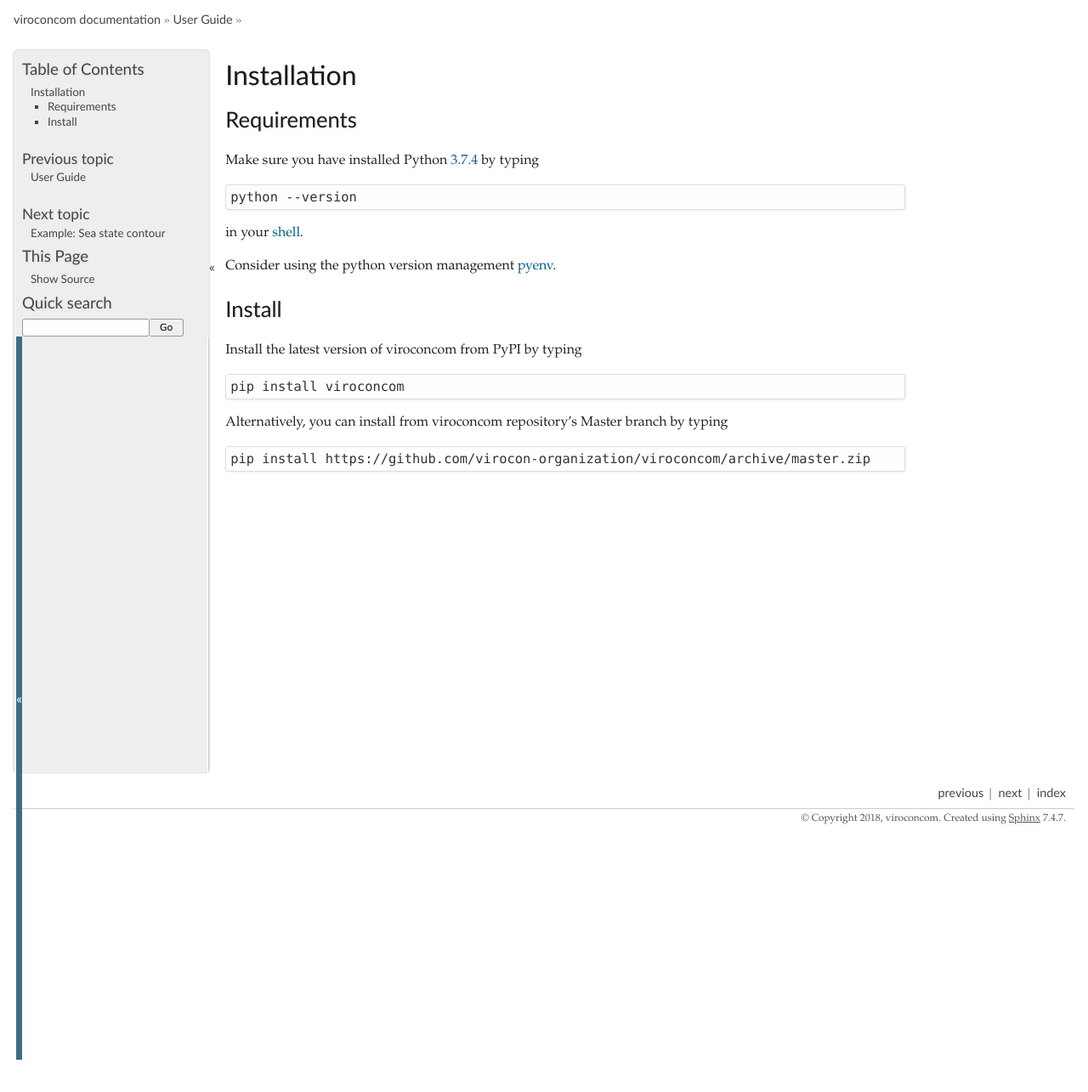
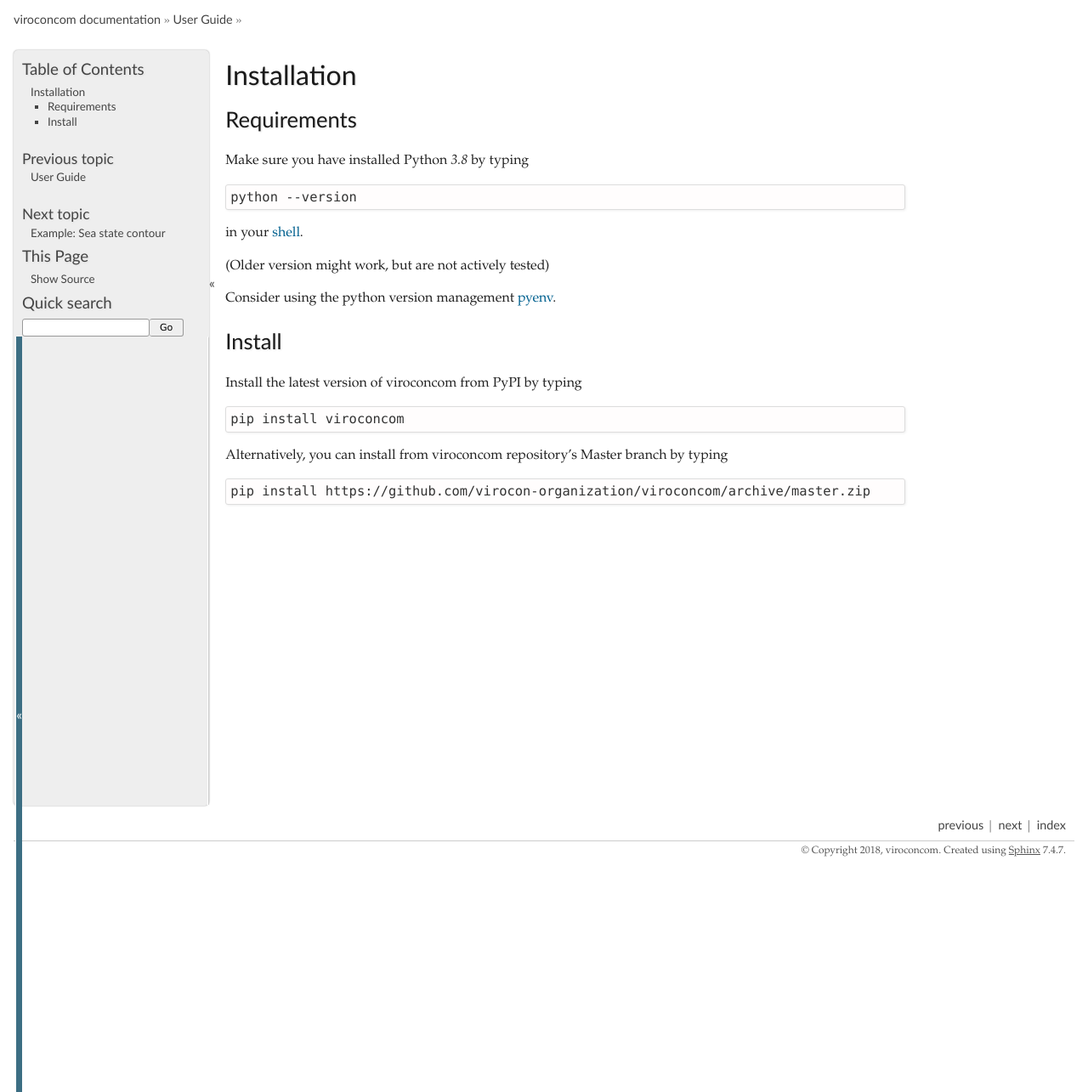
Before and after one commit to virocon-organization/virocon, a Sphinx documentation site: the page built from docs/install.rst, in a window 1280 px wide. Shown: the whole page at 85% size. Built offline with Sphinx 7.4.7, drawn with Linux system fonts in a browser that asks for light colours; the version number could not be read and is left out; before the commit the page ends 1247 px from its top, so only the background shows below that.

Commit message:
update python version in readme and docs to 3.8

```diff
--- a/README.rst
+++ b/README.rst
@@ -37,13 +37,15 @@
 ---------------------
 Requirements
 ~~~~~~~~~~~~
-Make sure you have installed Python `3.7.4`_ by typing
+Make sure you have installed Python `3.8` by typing
 
 .. code:: console
 
    python --version
 
 in your `shell`_.
+
+(Older version might work, but are not actively tested)
 
 Consider using the python version management `pyenv`_.
 
@@ -128,7 +130,6 @@
 read the file `LICENSE`_.
 
 .. _viroconweb: https://github.com/virocon-organization/viroconweb
-.. _3.7.4: https://www.python.org/downloads/release/python-374/
 .. _shell: https://en.wikipedia.org/wiki/Command-line_interface#Modern_usage_as_an_operating_system_shell
 .. _pyenv: https://github.com/pyenv/pyenv
 .. _www.python.org: https://www.python.org
--- a/docs/install.rst
+++ b/docs/install.rst
@@ -3,13 +3,15 @@
 ************
 Requirements
 ~~~~~~~~~~~~
-Make sure you have installed Python `3.7.4`_ by typing
+Make sure you have installed Python `3.8` by typing
 
 .. code:: console
 
    python --version
 
 in your `shell`_.
+
+(Older version might work, but are not actively tested)
 
 Consider using the python version management `pyenv`_.
 
@@ -30,6 +32,5 @@
    pip install https://github.com/virocon-organization/viroconcom/archive/master.zip
 
 
-.. _3.7.4: https://www.python.org/downloads/release/python-374
 .. _shell: https://en.wikipedia.org/wiki/Command-line_interface#Modern_usage_as_an_operating_system_shell
 .. _pyenv: https://github.com/pyenv/pyenv
```
